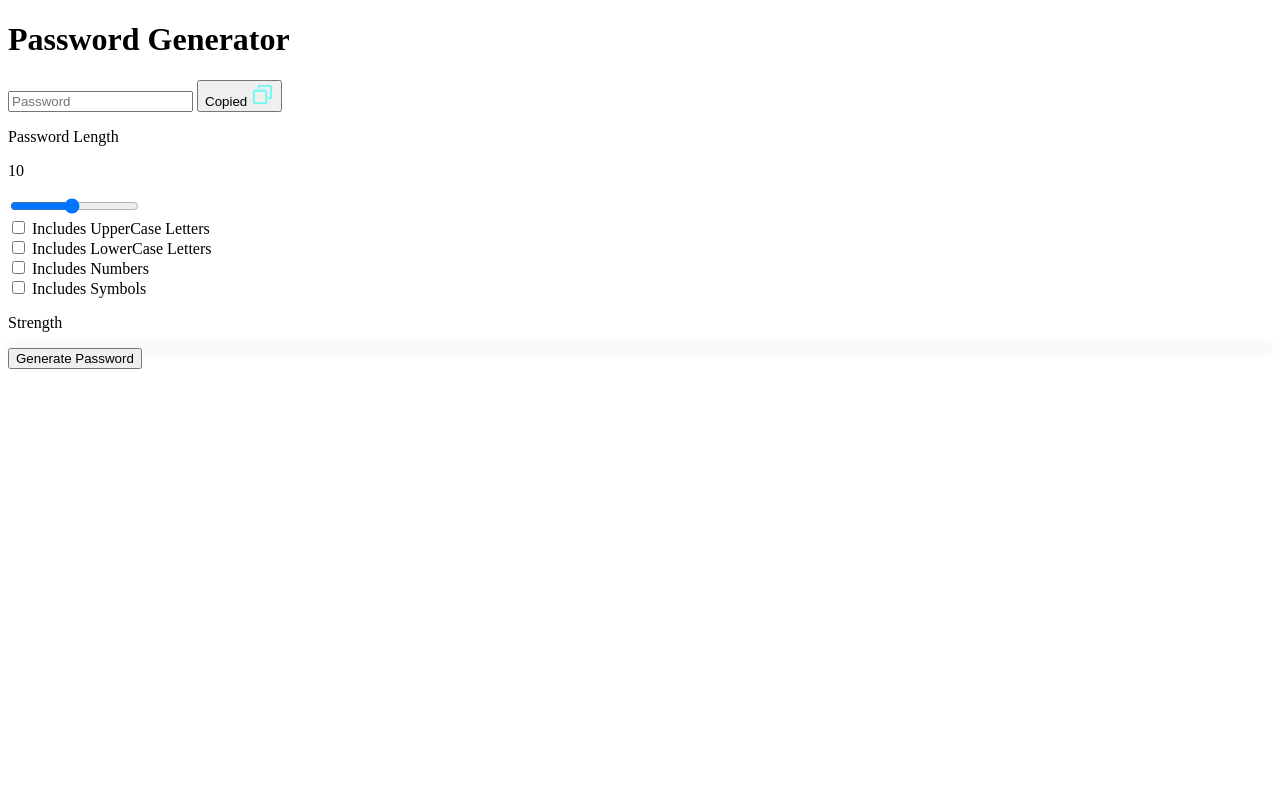
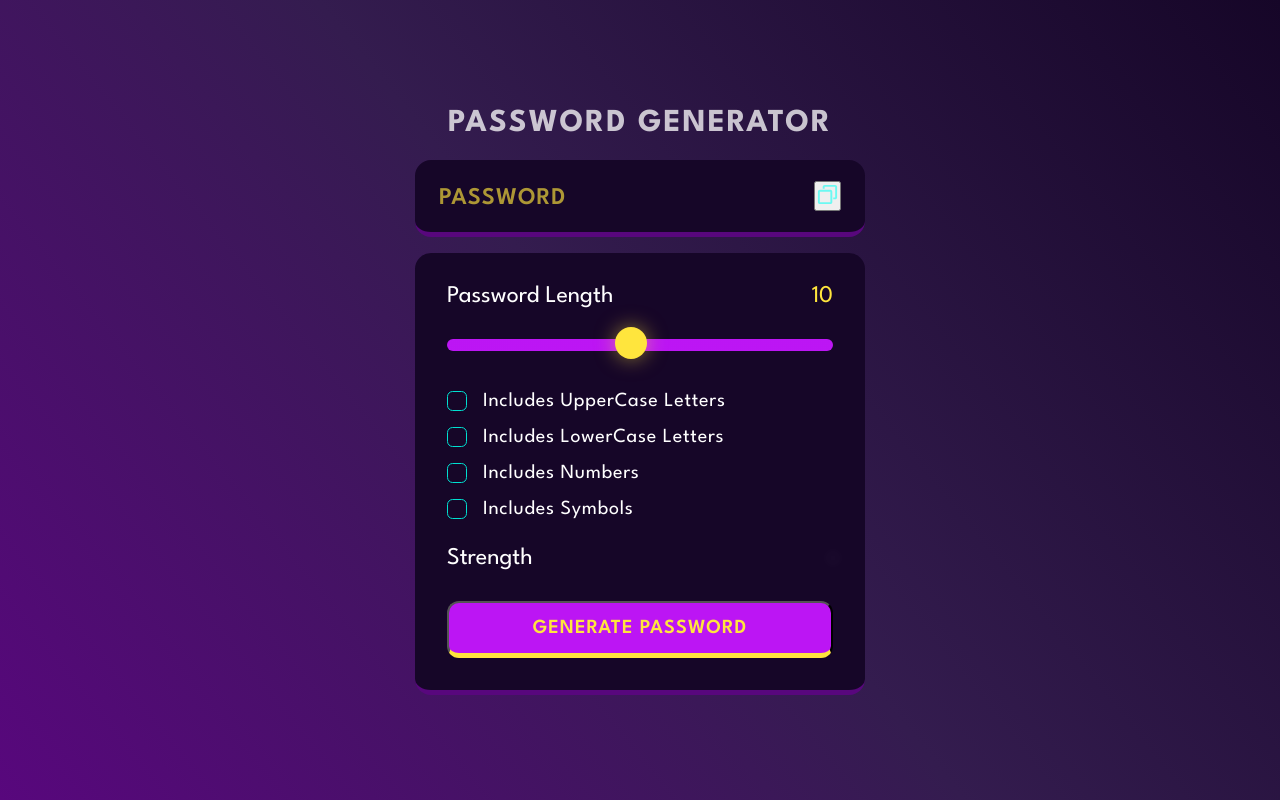
Before and after one commit to yas1nth/Password-Generator, a plain HTML site: page index.html in a window 1280 px wide. Drawn offline with Linux system fonts and the light colour scheme.

Commit message:
Added CSS For the Project

```diff
--- a/index.html
+++ b/index.html
@@ -4,6 +4,11 @@
     <meta charset="UTF-8">
     <meta name="viewport" content="width=device-width, initial-scale=1.0">
     <title>Password-Generator</title>
+        <!-- fonts -->
+        <link rel="preconnect" href="https://fonts.googleapis.com">
+        <link rel="preconnect" href="https://fonts.gstatic.com" crossorigin>
+        <link href="https://fonts.googleapis.com/css2?family=League+Spartan:wght@200;300;400;500;600;700;800;900&display=swap" rel="stylesheet">
+    <link rel="stylesheet" href="./styles.css">
 </head>
 <body>
     <div class="container">
@@ -11,9 +16,9 @@
         <h1>Password Generator</h1>
 
         <div class="display-container">
-            <input readonly placeholder="Password" class="display" data-passwordDisplay>
+            <input readonly placeholder="PASSWORD" class="display" data-passwordDisplay>
             <button data-copy>
-                <span data-copyMsg>Copied</span>
+                <span class="tooltip" data-copyMsg></span>
                 <img src="./assets/copy.svg" alt="copy" width="23" height="23">
             </button>
         </div>
@@ -30,19 +35,19 @@
             <input type="range" class="slider" min="1" max="20" step="1" data-lengthSlider>
 
             <!--CheckBoxes-->
-            <div>
+            <div class="check">
                 <input type="checkbox" id="uppercase">
                 <label for="uppercase">Includes UpperCase Letters</label>
             </div>
-            <div>
+            <div class="check">
                 <input type="checkbox" id="lowercase">
                 <label for="lowercase">Includes LowerCase Letters</label>
             </div>
-            <div>
+            <div class="check">
                 <input type="checkbox" id="numbers">
                 <label for="numbers">Includes Numbers</label>
             </div>
-            <div>
+            <div class="check">
                 <input type="checkbox" id="symbols">
                 <label for="symbols">Includes Symbols</label>
             </div>
--- a/script.js
+++ b/script.js
@@ -135,6 +135,27 @@ allCheckBox.forEach((checkBox)=>{
     checkBox.addEventListener('change',handleCheckBoxChange);
 })
 
+async function copyPassword() {
+    try {
+        await navigator.clipboard.writeText(passwordDisplay.value);
+        copyMsg.innerText = "copied";
+    }
+    catch(e) {
+        copyMsg.innerText = "Failed";
+    }
+    //to make copy wala span visible
+    copyMsg.classList.add("active");
+
+    setTimeout( () => {
+        copyMsg.classList.remove("active");
+    },2000);
+}
+
+copyBtn.addEventListener('click', () => {
+    if(passwordDisplay.value)
+        copyPassword();
+})
+
 generateBtn.addEventListener('click',()=>{
 
     if(checkCount <= 0)
--- /dev/null
+++ b/styles.css
@@ -0,0 +1,260 @@
+*,
+*::before,
+*::after {
+    margin: 0;
+    padding: 0;
+    box-sizing: border-box;
+    font-family: 'League Spartan', sans-serif;
+}
+
+:root {
+
+    --dk-violet: hsl(268, 75%, 9%);
+    --lt-violet: hsl(268, 47%, 21%);
+    --lt-violet2: hsl(281, 89%, 26%);
+    --vb-violet: hsl(285, 91%, 52%);
+    --vb-violet2: hsl(290, 70%, 36%);
+
+    --vb-yellow: hsl(52, 100%, 62%);
+
+
+    --pl-white: hsl(0, 0%, 100%);
+
+    --vb-cyan: hsl(176, 100%, 44%);
+    --vb-cyan2: hsl(177, 92%, 70%);
+    --dk-text: hsl(198, 20%, 13%);
+}
+
+body {
+    width: 100vw;
+    height: 100vh;
+    display: flex;
+    flex-direction: column;
+    align-items: center;
+    justify-content: center;
+    background: linear-gradient(231deg, rgba(22, 6, 40, 1) 0%, rgba(52, 28, 79, 1) 50%, rgba(88, 7, 125, 1) 100%);
+}
+
+.container {
+    width: 90%;
+    max-width: 450px;
+}
+
+h1 {
+    color: var(--pl-white);
+    opacity: 0.75;
+    text-transform: uppercase;
+    letter-spacing: 2px;
+    text-align: center;
+    line-height: 1.2;
+}
+
+.display-container {
+    position: relative;
+    background-color: var(--dk-violet);
+    border-radius: 1rem;
+    border-bottom: 0.35rem solid var(--lt-violet2);
+    margin: 1rem 0;
+    padding-top: 0.35rem;
+}
+
+
+.display {
+    width: 100%;
+    background-color: transparent;
+    padding: 1.15rem 1rem;
+    color: var(--vb-yellow);
+    font-weight: 600;
+    font-size: 1.5rem;
+    line-height: 30px;
+    letter-spacing: 1px;
+    padding-right: 3.25rem;
+    border:none;
+  }
+
+.display::placeholder {
+    position:absolute;
+    top: 50%;
+    left: 1.5rem;
+    font-size: 1.5rem;
+    line-height:30px;
+    color:var(--vb-yellow);
+    opacity: 0.65;
+    text-transform: uppercase;
+    transform: translateY(-50%);
+}
+
+.display-container button {
+    position:absolute;
+    top:50%;
+    right:1.5rem;
+    transform: translateY(-50%);
+}
+
+.input-container{
+    width:100%;
+    background-color: var(--dk-violet);
+    border-radius: 1rem;
+    padding: 2rem;
+    border-bottom: 0.35rem solid var(--lt-violet2);
+}
+
+
+.length-container {
+    display: flex;
+    justify-content: space-between;
+    align-items: center;
+}
+
+
+.length-container p:nth-child(1) {
+    color:var(--pl-white);
+    font-size: 1.5rem;
+}
+
+
+.length-container p:nth-child(2) {
+    color:var(--vb-yellow);
+    font-size: 1.5rem;
+}
+
+
+.strength-container {
+    display: flex;
+    justify-content: space-between;
+    align-items: center;
+    margin-top: 1.75rem;
+    margin-bottom: 2rem;
+}
+
+
+.strength-container p{
+    color:var(--pl-white);
+    font-size: 1.5rem;
+}
+
+.indicator {
+    width:1.5rem;
+    height:1.5rem;
+    border-radius:50%;
+}
+
+.generateButton {
+    width: 100%;
+    padding: 1rem 0;
+    background-color: var(--vb-violet);
+    text-align: center;
+    border-radius: 0.75rem;
+    border-bottom: 0.35rem solid var(--vb-yellow);
+    text-transform: uppercase;
+    letter-spacing: 1px;
+    color: var(--vb-yellow);
+    font-weight: 600;
+    font-size: 1.25rem;
+  }
+
+.check {
+    display: flex;
+    align-items: center;
+    margin: 1rem 0;
+    gap: 0 1rem;
+}
+
+.check input{
+    appearance: none;
+    width: 20px;
+    height: 20px;
+    border: 1px solid var(--vb-cyan);
+    cursor: pointer;
+    position: relative;
+    border-radius: 0.35rem;
+}
+
+
+.check input:checked{
+    background-color: var(--vb-cyan);
+}
+
+
+.check input:checked::before {
+    content: '✔';
+    position: absolute;
+    color: var(--dk-text);
+    font-size:1.05rem;
+    font-weight: 600;
+    left:50%;
+    top:-3.5px;
+    transform: translateX(-50%)  translateY(5%);
+}
+
+.check label {
+    color: var(--pl-white);
+    font-size: 1.25rem;
+    letter-spacing: 0.75px;
+}
+
+.copyBtn{
+    background-color: transparent;
+    border:none;
+    outline:none;
+}
+
+.tooltip {
+    position: absolute;
+    background-color: var(--vb-violet2);
+    color: var(--vb-yellow);
+    font-size: 1.25rem;
+    top: -35px;
+    left: -25px;
+    padding: 5px 10px;
+    border-radius: 1rem;
+    opacity: 0;
+    transform: scale(0);
+    transform-origin: bottom;
+    transition: all 250ms ease-in-out;
+  }
+
+  .tooltip.active {
+    opacity: 1;
+    transform: scale(1);
+  }
+
+.slider{
+    appearance: none;
+    width:100%;
+    height: 0.75rem;
+    cursor: pointer;
+    background-color: var(--lt-violet);
+    border-radius: 1rem;
+    margin-top: 2rem;
+    margin-bottom: 1.5rem;
+    background-image: linear-gradient(var(--vb-violet), var(--vb-violet));
+    background-repeat: no-repeat;
+    border:none;
+    outline:none;
+    z-index:-1;
+}
+
+.slider::-webkit-slider-thumb {
+    position:relative;
+    z-index:1;
+    appearance: none;
+    height:2rem;
+    width:2rem;
+    border-radius: 50%;
+    background-color: var(--vb-yellow);
+    cursor:pointer;
+    margin-top: -3px;
+    box-shadow: 0px 0px 20px 0px rgba(255, 229, 61, 0.50);
+    transition: all 100ms ease-in;
+}
+
+.slider:focus{
+    outline: 3px solid var(--vb-yellow);
+}
+
+.slider::-webkit-slider-thumb:hover{
+    outline: 2px solid var(--vb-yellow);
+    background-color: var(--dk-violet);
+    box-shadow: 0px 0px 25px 5px rgba(255, 229, 61, 0.80);
+}
```
